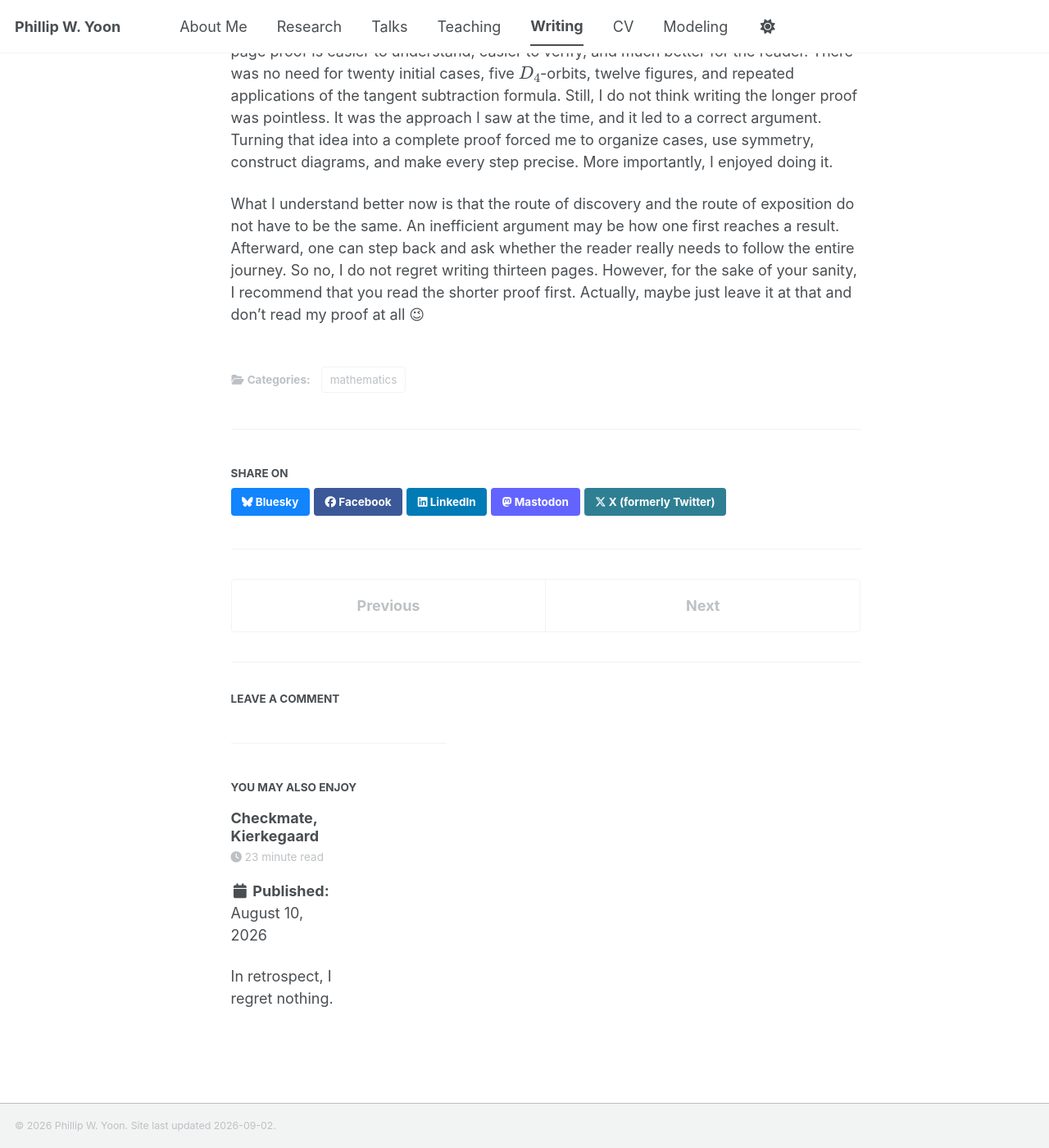
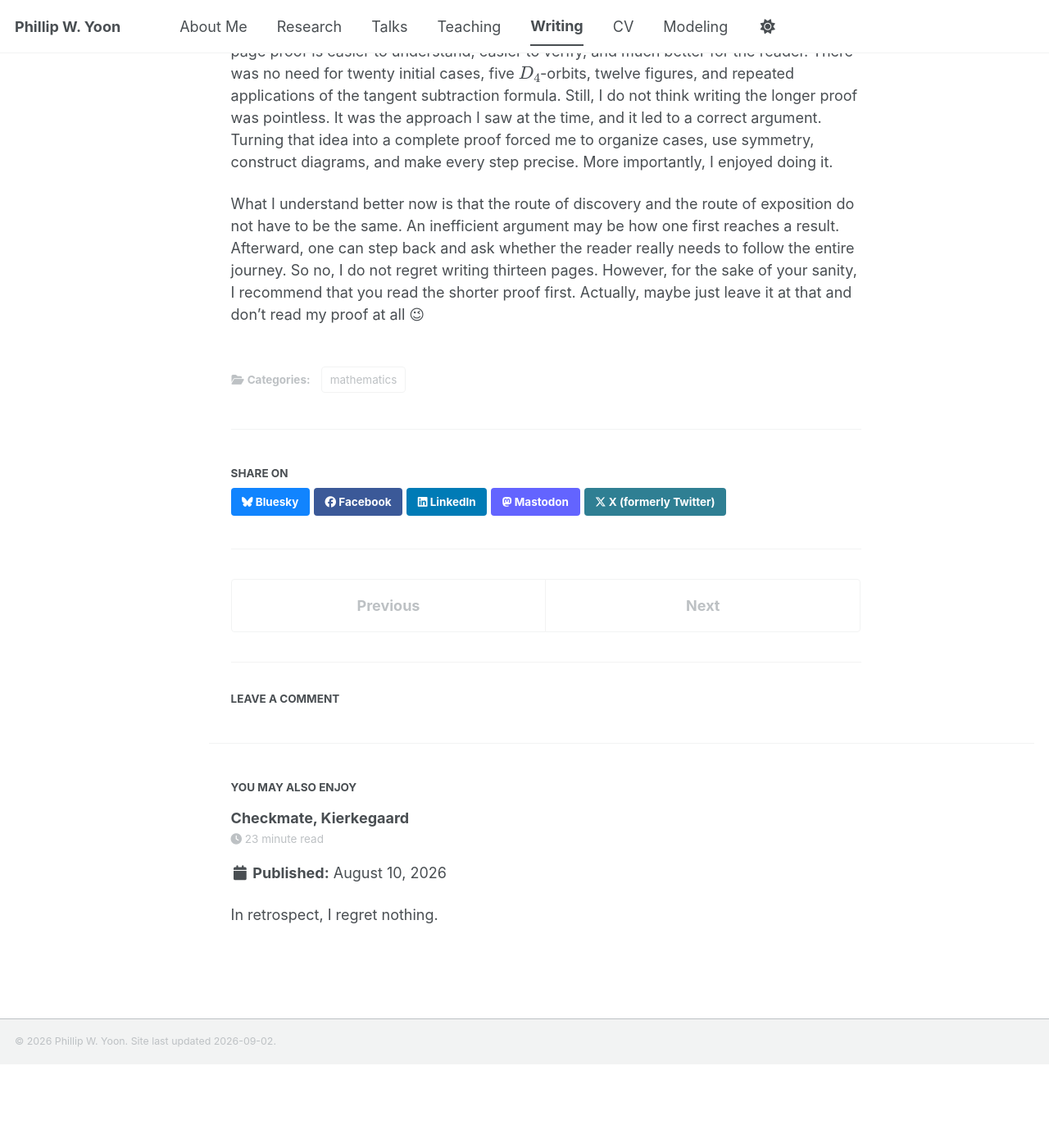
Before and after one commit to pwyoon/pwyoon.github.io, a Jekyll site: the page built from _posts/2026-08-03-math-01.md, in a window 1280 px wide and 1400 px high, scrolled down 2388 px. Shown: the whole window at 82% size. Built offline with Jekyll 4.4.1, drawn with Linux system fonts in a browser that asks for light colours; comment, search, counter and statistics services are not loaded; a style sheet for code colours, icons or effects is not loaded; after the commit the page ends 3686 px from its top, so only the background shows below that.

Commit message:
Refactor layout styles for large breakpoints

```diff
--- a/_sass/layout/_page.scss
+++ b/_sass/layout/_page.scss
@@ -382,10 +382,11 @@
   padding-top: 1em;
   border-top: 1px solid var(--global-border-color);
   @include clearfix();
-  float: left;
 
   @include breakpoint($large) {
-    @include pre(2.5 of 12);
+    @include span(9.75 of 12 last);
+    @include prefix(0.25 of 12);
+    @include suffix(2 of 12);
   }
 
   a {
```
